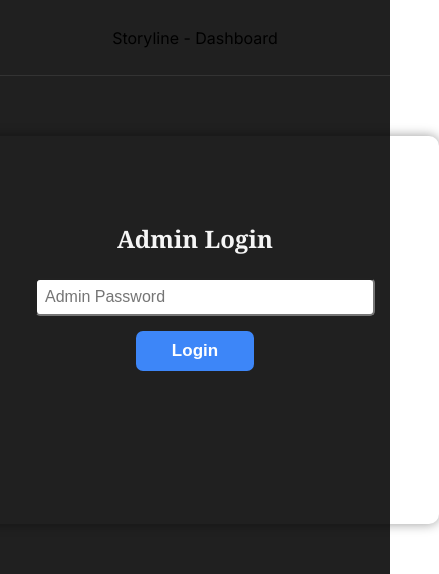
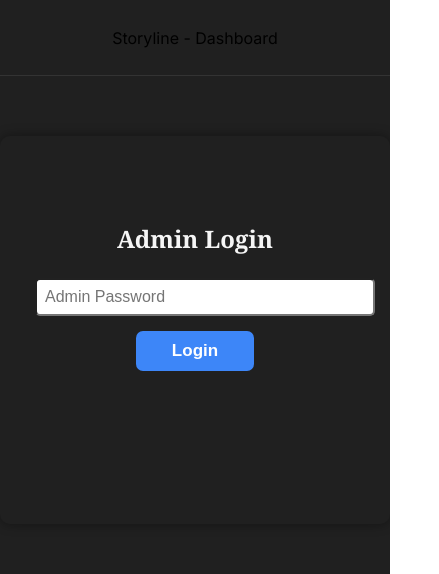
Before and after one commit to MadManPetr1/Storyline, a React (Create React App) app in the folder client/: page /admin in a window 390 px wide. Shown: the top 574 px of the page, 439 px wide, since content can reach past the window. Built offline with nearby package versions, Linux system fonts and the light colour scheme.

Commit message:
Mobile fix Update 2.3

```diff
--- a/client/src/components/StoryCard.css
+++ b/client/src/components/StoryCard.css
@@ -4,7 +4,6 @@
 .story-card {
   flex: 1;
   max-width: 640px;
-  min-width: 440px;
   padding: 36px 40px;
   background: var(--panel-bg);
   color: var(--text-primary);
```
